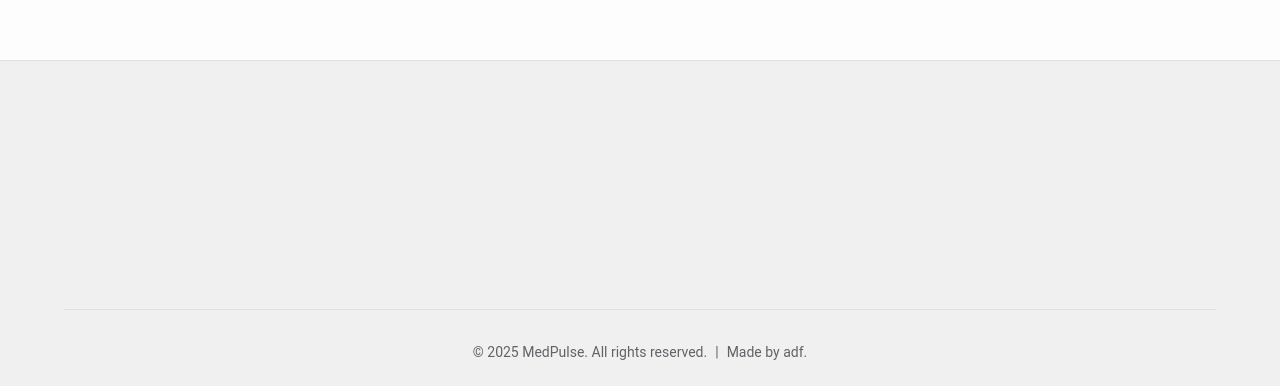
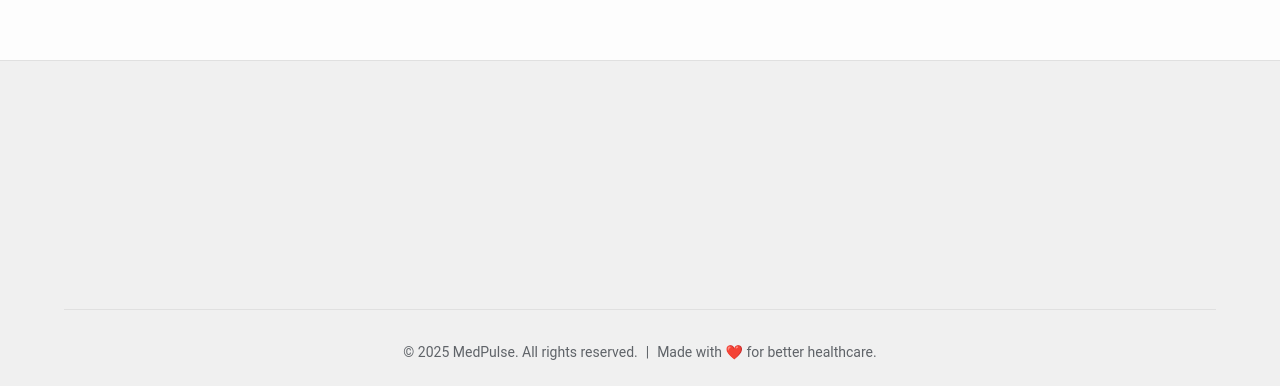
Before and after one commit to pranavrjb/my-app2, a React app in the folder frontend/: page / in a window 1280 px wide. Shown: the part 1556-1942 px from the top of the page. Built offline with nearby package versions, Linux system fonts and the light colour scheme; the HTML template or start-up script is replaced by a standard one.

Commit message:
refactor: update Footer component with new social media links and contact information; enhance footer text for clarity and engagement

```diff
--- a/frontend/src/components/Footer.jsx
+++ b/frontend/src/components/Footer.jsx
@@ -12,7 +12,7 @@ import {
 } from "@mui/material";
 import { Link as RouterLink } from "react-router-dom";
 import FacebookIcon from "@mui/icons-material/Facebook";
-import XIcon from "@mui/icons-material/X";
+import TwitterIcon from "@mui/icons-material/Twitter";
 import InstagramIcon from "@mui/icons-material/Instagram";
 import LinkedInIcon from "@mui/icons-material/LinkedIn";
 import EmailIcon from "@mui/icons-material/Email";
@@ -47,7 +47,7 @@ const Footer = () => {
 
   const socialLinks = [
     { icon: <FacebookIcon />, url: "https://facebook.com" },
-    { icon: <XIcon />, url: "https://x.com" },
+    { icon: <TwitterIcon />, url: "https://twitter.com" },
     { icon: <InstagramIcon />, url: "https://instagram.com" },
     { icon: <LinkedInIcon />, url: "https://linkedin.com" },
   ];
@@ -225,13 +225,13 @@ const Footer = () => {
                 <Box sx={{ display: "flex", alignItems: "center", gap: 1 }}>
                   <PhoneIcon sx={{ color: theme.palette.primary.main }} />
                   <Typography variant="body2" color="text.secondary">
-                    +(977) 9812312312
+                    +1 (555) 123-4567
                   </Typography>
                 </Box>
                 <Box sx={{ display: "flex", alignItems: "center", gap: 1 }}>
                   <LocationOnIcon sx={{ color: theme.palette.primary.main }} />
                   <Typography variant="body2" color="text.secondary">
-                    123 MedPulse, Kathmandu
+                    123 Healthcare Ave, Medical City
                   </Typography>
                 </Box>
               </Box>
@@ -262,7 +262,7 @@ const Footer = () => {
             |
           </Typography>
           <Typography variant="body2" color="text.secondary">
-            Made by adf.
+            Made with ❤️ for better healthcare.
           </Typography>
         </Box>
       </Container>
```
